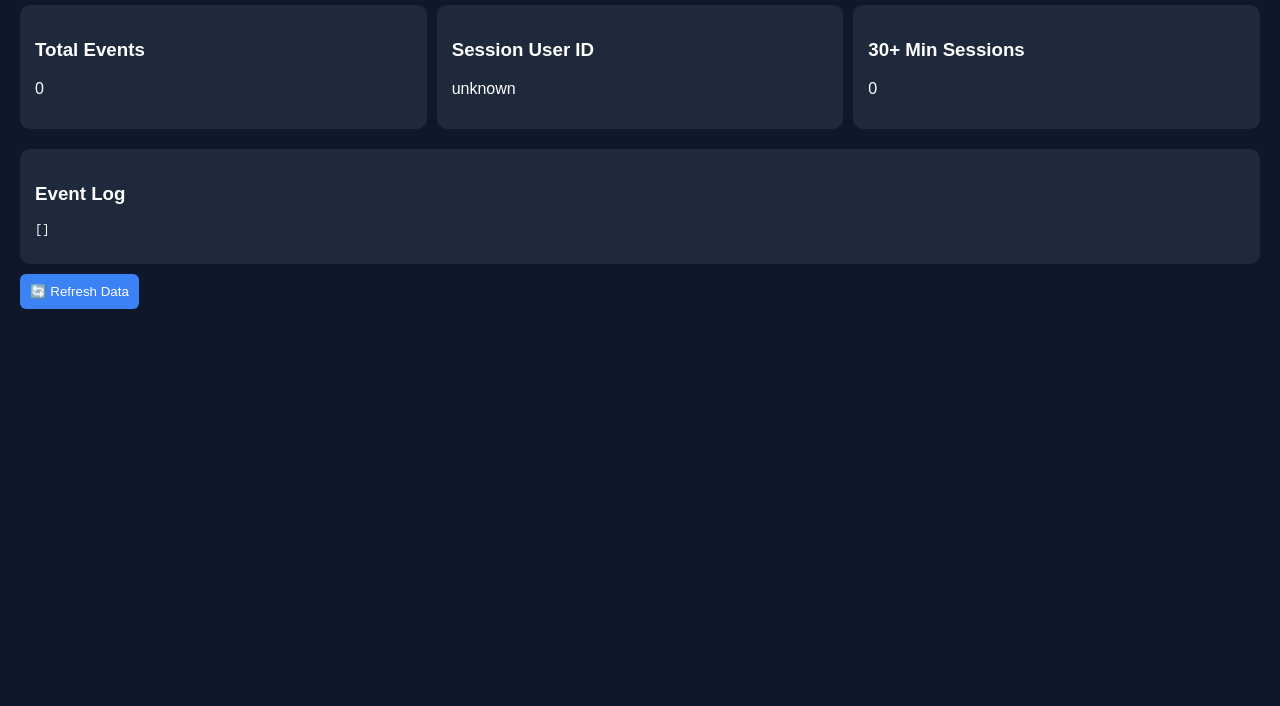
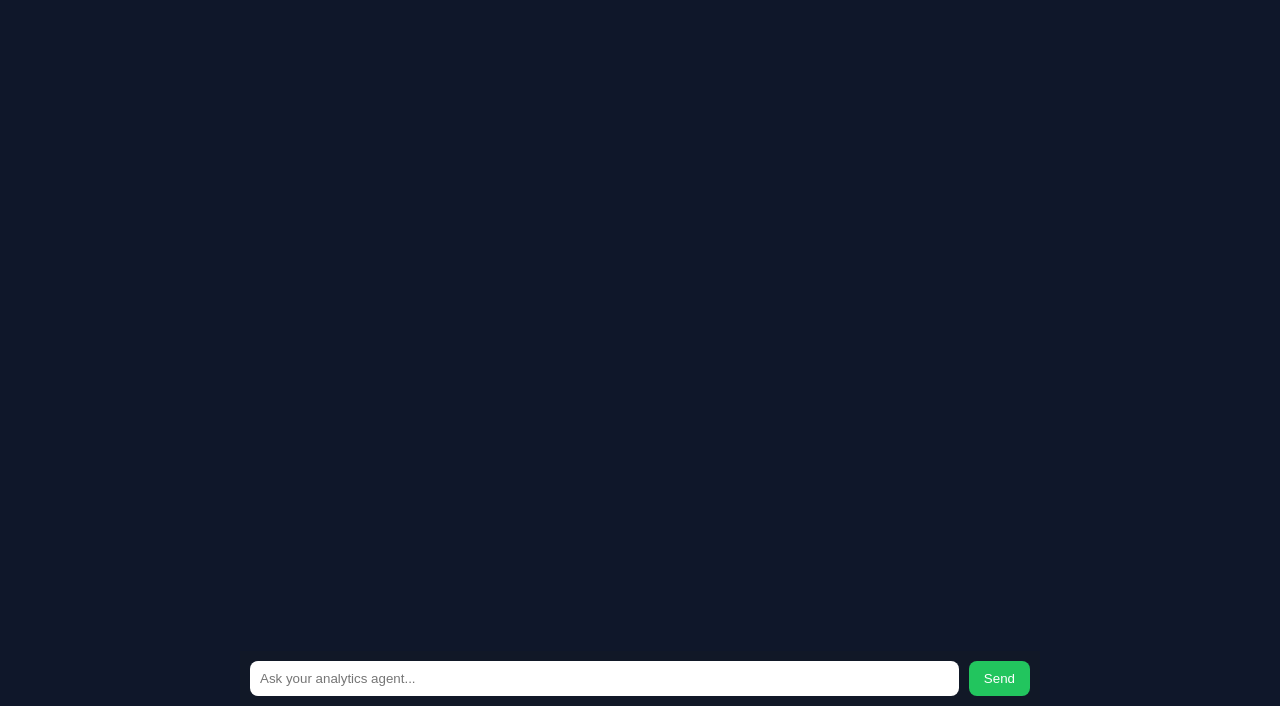
Before and after one commit to jwromas/joel_site, a plain HTML site: page dashboard.html in a window 1280 px wide. Shown: the part 94-800 px from the top of the page. Drawn offline with Linux system fonts and the light colour scheme.

Commit message:
Refactor dashboard to include chat agent interface

```diff
--- a/dashboard.html
+++ b/dashboard.html
@@ -1,99 +1,127 @@
 <!DOCTYPE html>
-<html>
+<html lang="en">
 <head>
-    <title>Analytics Dashboard</title>
-    <meta name="viewport" content="width=device-width, initial-scale=1.0">
+<meta charset="UTF-8">
+<title>Analytics Agent Chat</title>
 
 <style>
 body {
+    margin: 0;
     font-family: Arial, sans-serif;
     background: #0f172a;
     color: white;
-            margin: 0;
-            padding: 20px;
 }
 
-        h1 {
-            margin-bottom: 10px;
+.container {
+    max-width: 800px;
+    margin: auto;
+    height: 100vh;
+    display: flex;
+    flex-direction: column;
 }
 
-        .card {
-            background: #1e293b;
+.header {
     padding: 15px;
-            margin: 10px 0;
-            border-radius: 10px;
+    background: #111827;
+    text-align: center;
+    font-weight: bold;
 }
 
-        .grid {
-            display: grid;
-            grid-template-columns: repeat(auto-fit, minmax(200px, 1fr));
-            gap: 10px;
+.chat {
+    flex: 1;
+    padding: 15px;
+    overflow-y: auto;
+}
+
+.msg {
+    margin: 10px 0;
+    padding: 10px 14px;
+    border-radius: 12px;
+    max-width: 70%;
+    white-space: pre-wrap;
+}
+
+.user {
+    background: #2563eb;
+    margin-left: auto;
+}
+
+.bot {
+    background: #1f2937;
+    margin-right: auto;
+}
+
+.input-bar {
+    display: flex;
+    padding: 10px;
+    background: #111827;
+}
+
+input {
+    flex: 1;
+    padding: 10px;
+    border-radius: 8px;
+    border: none;
+    outline: none;
 }
 
 button {
-            padding: 10px;
+    margin-left: 10px;
+    padding: 10px 15px;
     border: none;
-            border-radius: 6px;
-            background: #3b82f6;
+    background: #22c55e;
     color: white;
+    border-radius: 8px;
     cursor: pointer;
-        }
-
-        pre {
-            white-space: pre-wrap;
-            font-size: 12px;
 }
 </style>
 </head>
 
 <body>
 
-<h1>📊 Analytics Dashboard</h1>
+<div class="container">
 
-<div class="grid">
-
-    <div class="card">
-        <h3>Total Events</h3>
-        <p id="totalEvents">0</p>
+    <div class="header">
+        📊 Analytics AI Agent
     </div>
 
-    <div class="card">
-        <h3>Session User ID</h3>
-        <p id="userId">-</p>
-    </div>
+    <div id="chat" class="chat"></div>
 
-    <div class="card">
-        <h3>30+ Min Sessions</h3>
-        <p id="longSessions">0</p>
+    <div class="input-bar">
+        <input id="input" placeholder="Ask your analytics agent..." />
+        <button onclick="send()">Send</button>
     </div>
 
 </div>
 
-<div class="card">
-    <h3>Event Log</h3>
-    <pre id="logOutput"></pre>
-</div>
+<script>
+const chat = document.getElementById("chat");
 
-<button onclick="loadData()">🔄 Refresh Data</button>
-
-<script>
-function loadData() {
-    const logs = JSON.parse(localStorage.getItem("analytics_logs") || "[]");
-
-    document.getElementById("totalEvents").innerText = logs.length;
-
-    let userId = localStorage.getItem("uid") || "unknown";
-    document.getElementById("userId").innerText = userId;
-
-    let longSessions = logs.filter(l => l.event === "long_session_30min").length;
-    document.getElementById("longSessions").innerText = longSessions;
-
-    document.getElementById("logOutput").innerText =
-        JSON.stringify(logs.slice(-20), null, 2);
+function addMsg(text, type) {
+    const div = document.createElement("div");
+    div.className = "msg " + type;
+    div.textContent = text;
+    chat.appendChild(div);
+    chat.scrollTop = chat.scrollHeight;
 }
 
-loadData();
-setInterval(loadData, 5000);
+async function send() {
+    const input = document.getElementById("input");
+    const text = input.value;
+    if (!text) return;
+
+    addMsg(text, "user");
+    input.value = "";
+
+    const res = await fetch("http://127.0.0.1:5050/chat", {
+        method: "POST",
+        headers: {"Content-Type": "application/json"},
+        body: JSON.stringify({ message: text })
+    });
+
+    const data = await res.json();
+    addMsg(data.reply || "No response", "bot");
+}
 </script>
 
 </body>
```
Lines whose indentation alone changed are shown as unchanged.
